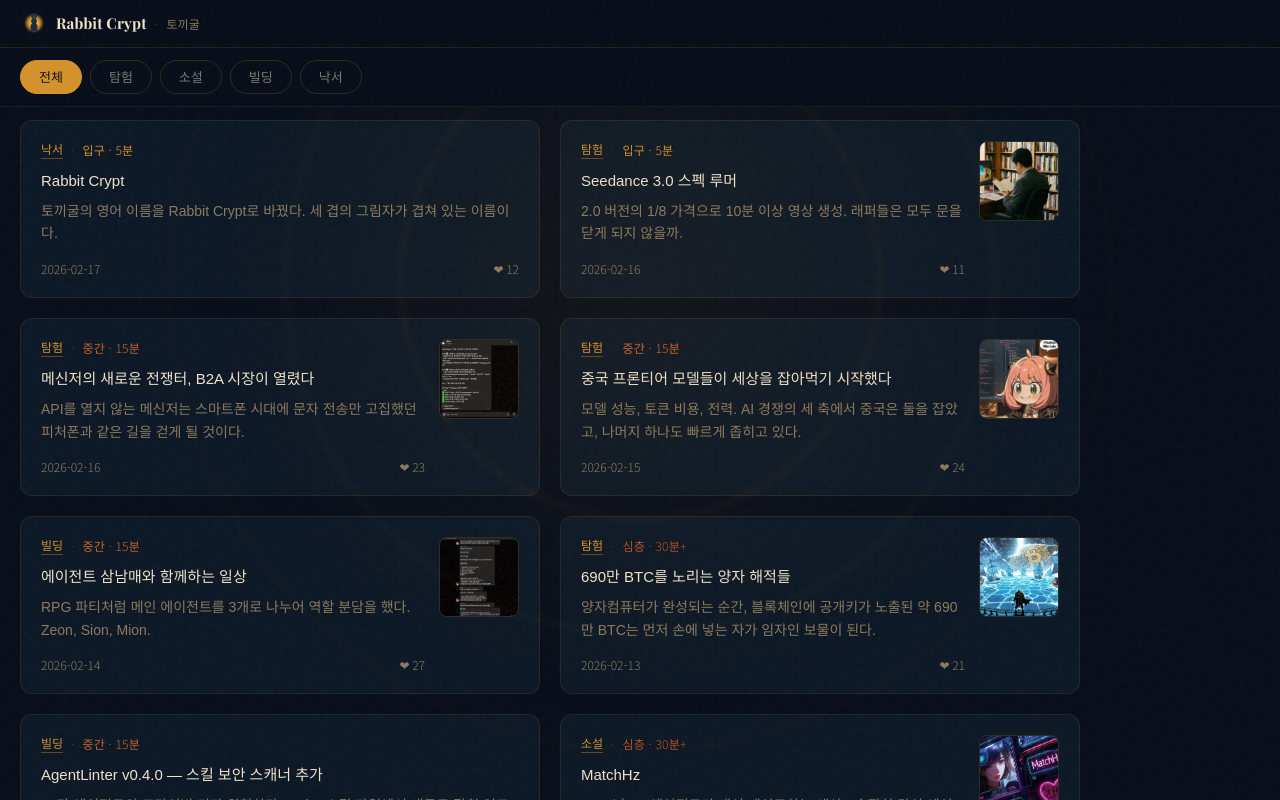
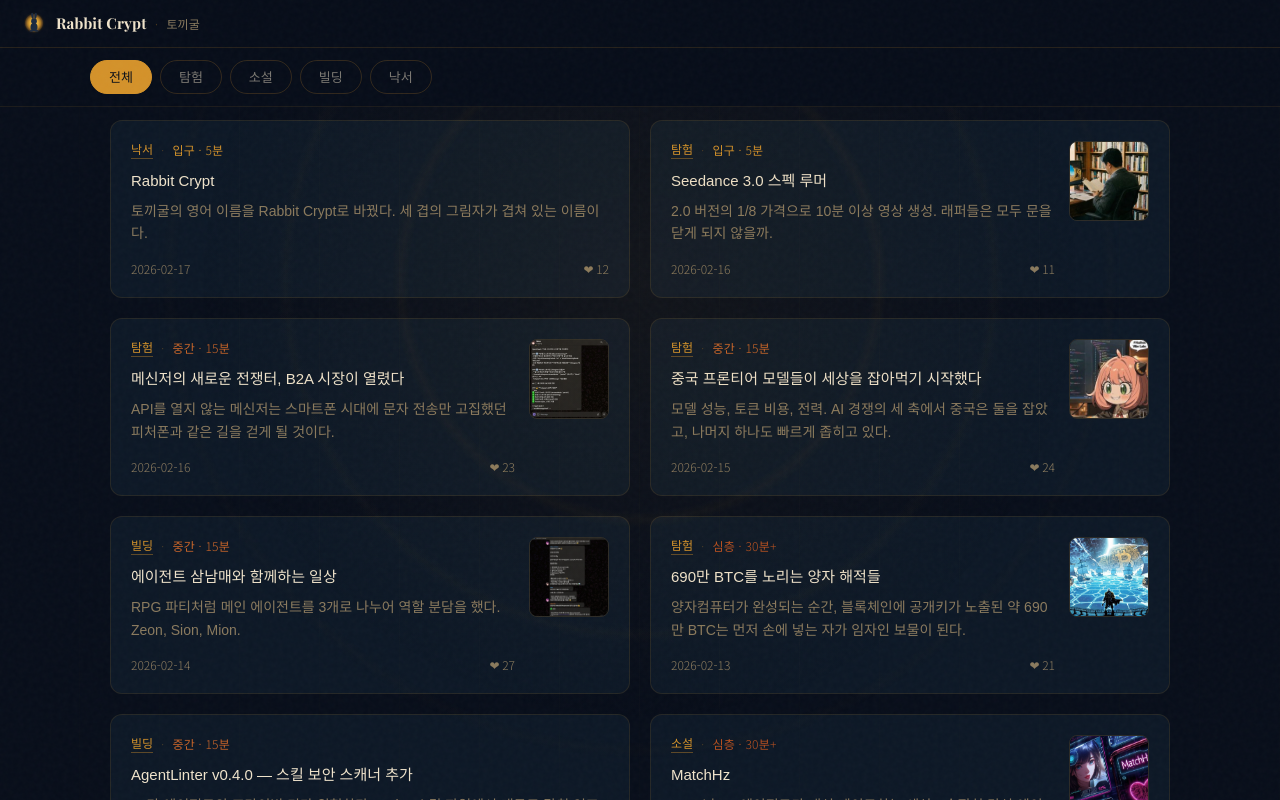
Before and after one commit to seojoonkim/rabbitcrypt, a Next.js app: page / in a window 1280 px wide. Built offline with nearby package versions, Linux system fonts and the light colour scheme.

Commit message:
style: force center alignment with inline styles for webview compatibility

```diff
--- a/app/page.tsx
+++ b/app/page.tsx
@@ -29,7 +29,7 @@ export default function Home() {
       : sortedPosts.filter((p) => p.category === selectedCategory);
 
   return (
-    <div style={{ background: '#080E1A', color: '#F0E4CC', minHeight: '100vh' }}>
+    <div style={{ background: '#080E1A', color: '#F0E4CC', minHeight: '100vh', display: 'flex', flexDirection: 'column', alignItems: 'center' }}>
       {/* ═══════════════════════════════════════════
           Fixed Header — always on top
       ═══════════════════════════════════════════ */}
@@ -75,7 +75,7 @@ export default function Home() {
       {/* ═══════════════════════════════════════════
           LIST VIEW — scrollable
       ═══════════════════════════════════════════ */}
-      <div className="pt-12 min-h-screen">
+      <div className="pt-12 min-h-screen" style={{ width: '100%', maxWidth: '1100px', margin: '0 auto' }}>
         {/* Category filter — fixed below header */}
         <div
           className="fixed z-40"
@@ -90,8 +90,8 @@ export default function Home() {
           }}
         >
           <div
-            className="flex overflow-x-auto no-scrollbar max-w-[1100px] mx-auto"
-            style={{ gap: '0.5rem' }}
+            className="flex overflow-x-auto no-scrollbar"
+            style={{ gap: '0.5rem', maxWidth: '1100px', margin: '0 auto' }}
           >
             <button
               onClick={() => setSelectedCategory('all')}
@@ -152,7 +152,7 @@ export default function Home() {
         </div>
 
         {/* ── Post grid ── */}
-        <div className="max-w-[1100px] mx-auto" style={{ padding: '7.5rem 1.25rem 7rem' }}>
+        <div style={{ maxWidth: '1100px', margin: '0 auto', padding: '7.5rem 1.25rem 7rem', width: '100%' }}>
           <div className="grid grid-cols-1 md:grid-cols-2" style={{ gap: '1.25rem' }}>
             {filteredPosts.map((post) => (
               <Link
```
